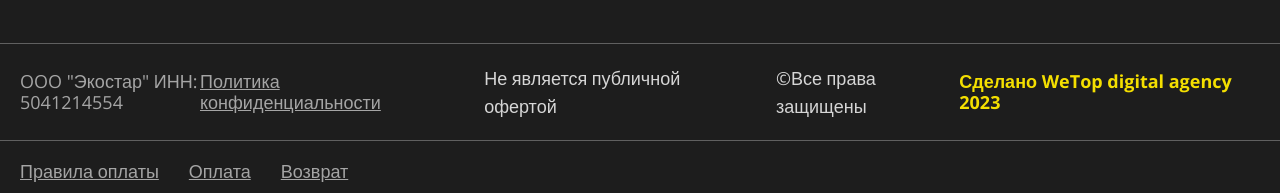
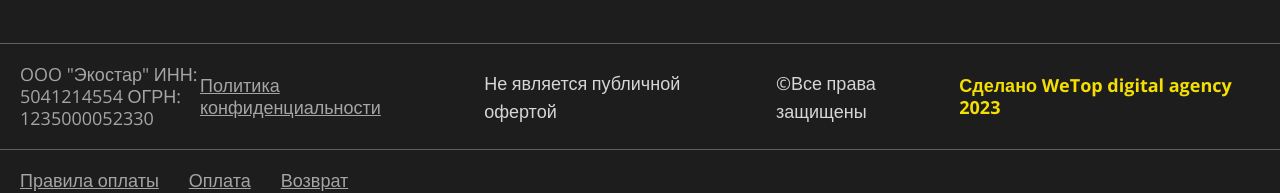
Before and after one commit to WeTopProd/tyteda, a React (Create React App) app in the folder frontend/: page /login in a window 1280 px wide. Shown: the part 1716-1909 px from the top of the page. Built offline with nearby package versions, Linux system fonts and the light colour scheme; no server answers.

Commit message:
Правки

```diff
--- a/frontend/src/components/Footer/Footer.jsx
+++ b/frontend/src/components/Footer/Footer.jsx
@@ -195,7 +195,7 @@ function Footer() {
       <div className={f.footer__bottom} id="footer">
         <div className={h.container}>
           <div className={f.bottom}>
-            <p className={f.bottom_left}>OOO "Экостар" ИНН: 5041214554</p>
+            <p className={f.bottom_left}>OOO "Экостар" ИНН: 5041214554 ОГРН: 1235000052330</p>
 
             <p className={f.bottom_right}>
               <Link to={'/policy'}> Политика конфиденциальности</Link>
```
Also changed, not shown: 1 other file (tests, documents, lock files or other folders).
